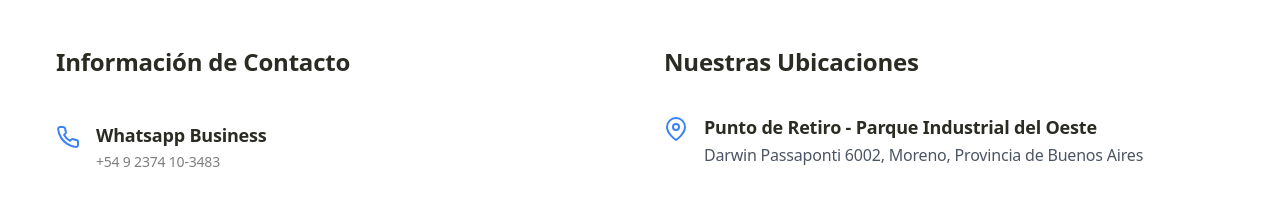
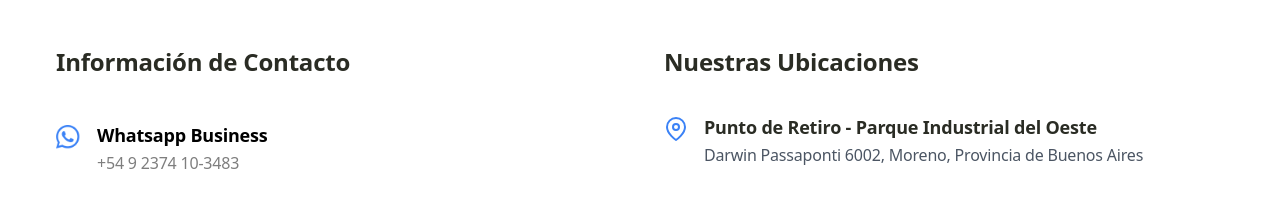
Before and after one commit to Bautistagl/XtremeCanopy, a Next.js app: page / in a window 1280 px wide. Shown: the part 5120-5317 px from the top of the page. Built offline with nearby package versions, Linux system fonts and the light colour scheme.

Commit message:
Last check

```diff
--- a/src/components/Contact/Contact.tsx
+++ b/src/components/Contact/Contact.tsx
@@ -2,6 +2,7 @@ import React, { useState } from "react";
 import "./Contact.css";
 import Link from "next/link";
 import Swal from "sweetalert2";
+import Image from "next/image";
 
 // Custom Badge component
 const Badge: React.FC<{ children: React.ReactNode }> = ({ children }) => {
@@ -16,13 +17,11 @@ const PhoneIcon: React.FC = () => (
     width="24"
     height="24"
     viewBox="0 0 24 24"
-    fill="none"
-    stroke="currentColor"
-    strokeWidth="2"
-    strokeLinecap="round"
-    strokeLinejoin="round"
+    fill="currentColor" // Often WhatsApp icons are filled with their brand color
+    // If you want a stroke, you can add it back: stroke="currentColor" strokeWidth="2" strokeLinecap="round" strokeLinejoin="round"
   >
-    <path d="M22 16.92v3a2 2 0 0 1-2.18 2 19.79 19.79 0 0 1-8.63-3.07 19.5 19.5 0 0 1-6-6 19.79 19.79 0 0 1-3.07-8.67A2 2 0 0 1 4.11 2h3a2 2 0 0 1 2 1.72 12.84 12.84 0 0 0 .7 2.81 2 2 0 0 1-.45 2.11L8.09 9.91a16 16 0 0 0 6 6l1.27-1.27a2 2 0 0 1 2.11-.45 12.84 12.84 0 0 0 2.81.7A2 2 0 0 1 22 16.92z"></path>
+    <title>WhatsApp icon</title>
+    <path d="M17.472 14.382c-.297-.149-1.758-.867-2.03-.967-.273-.099-.471-.148-.67.15-.197.297-.767.966-.94 1.164-.173.199-.347.223-.644.075-.297-.15-1.255-.463-2.39-1.475-.883-.788-1.48-1.761-1.748-2.201-.271-.439-.032-.67-.2-.686-.174-.016-.381-.006-.593-.006-.213 0-.525.074-.793.372-.269.298-1.04 1.016-1.04 2.479 0 1.462 1.065 2.875 1.213 3.074.149.198 1.984 3.407 4.75 4.536.63.253 1.129.405 1.518.529.567.182 1.083.163 1.482.098.4-.065 1.256-.519 1.439-1.026.18-.506.18-1.296.121-1.48-.058-.184-.213-.298-.44-.397zM12 0C5.373 0 0 5.373 0 12s5.373 12 12 12 12-5.373 12-12S18.627 0 12 0zm0 18c-3.313 0-6-2.687-6-6s2.687-6 6-6 6 2.687 6 6-2.687 6-6 6z" />
   </svg>
 );
 
@@ -248,16 +247,20 @@ const Contact: React.FC = () => {
           {/* Left column - Contact information */}
           <div className="contact-info">
             <h3 className="contact-section-title">Información de Contacto</h3>
-
-            <div className="contact-item">
-              <PhoneIcon />
-              <div>
-                <h4 className="contact-item-title">Whatsapp Business</h4>
-                <p className="contact-item-text">
-                  <Link href="tel:+5492374103483">+54 9 2374 10-3483</Link>
-                </p>
+            <Link href="tel:+5492374103483">
+              <div className="contact-item">
+                <Image
+                  alt=""
+                  height={25}
+                  width={25}
+                  src="/images\whatsapp.png"
+                />
+                <div>
+                  <h4 className="contact-item-title">Whatsapp Business</h4>
+                  <p className="contact-item-text">+54 9 2374 10-3483</p>
+                </div>
               </div>
-            </div>
+            </Link>
 
             <div className="contact-item">
               <EmailIcon />
--- a/src/components/Footer/Footer.css
+++ b/src/components/Footer/Footer.css
@@ -130,12 +130,10 @@
     align-items: flex-start;
     margin-bottom: 0px;
     font-size: 14px;
-    color: #cccccc;
+    color: black;
   }
 
-  .contact-info a:hover {
-    color: #ffffff;
-  }
+
 
   .footer-bottom {
     background-color: #171717;
```
Also changed, not shown: public/images/whatsapp.png (added).
